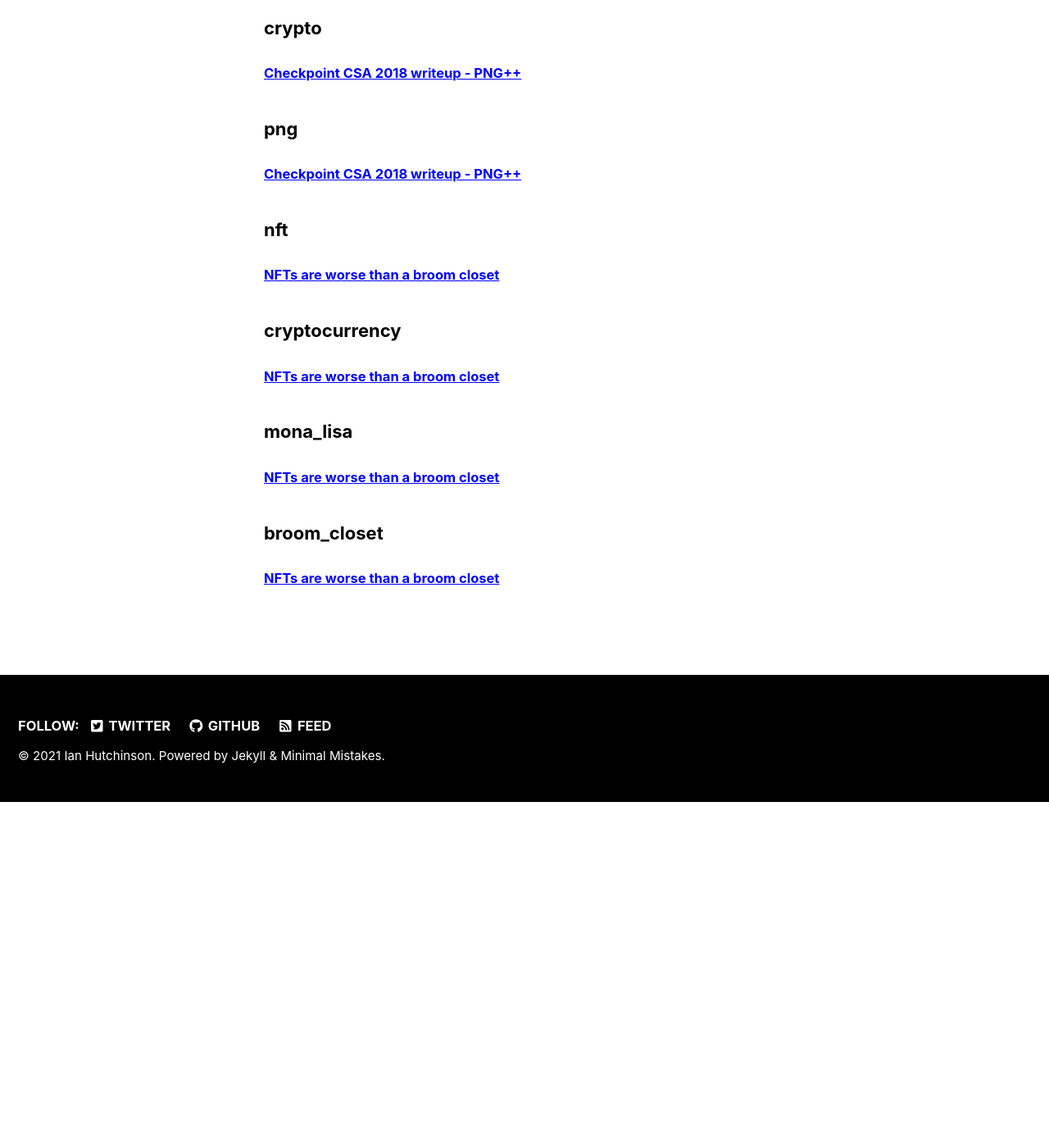
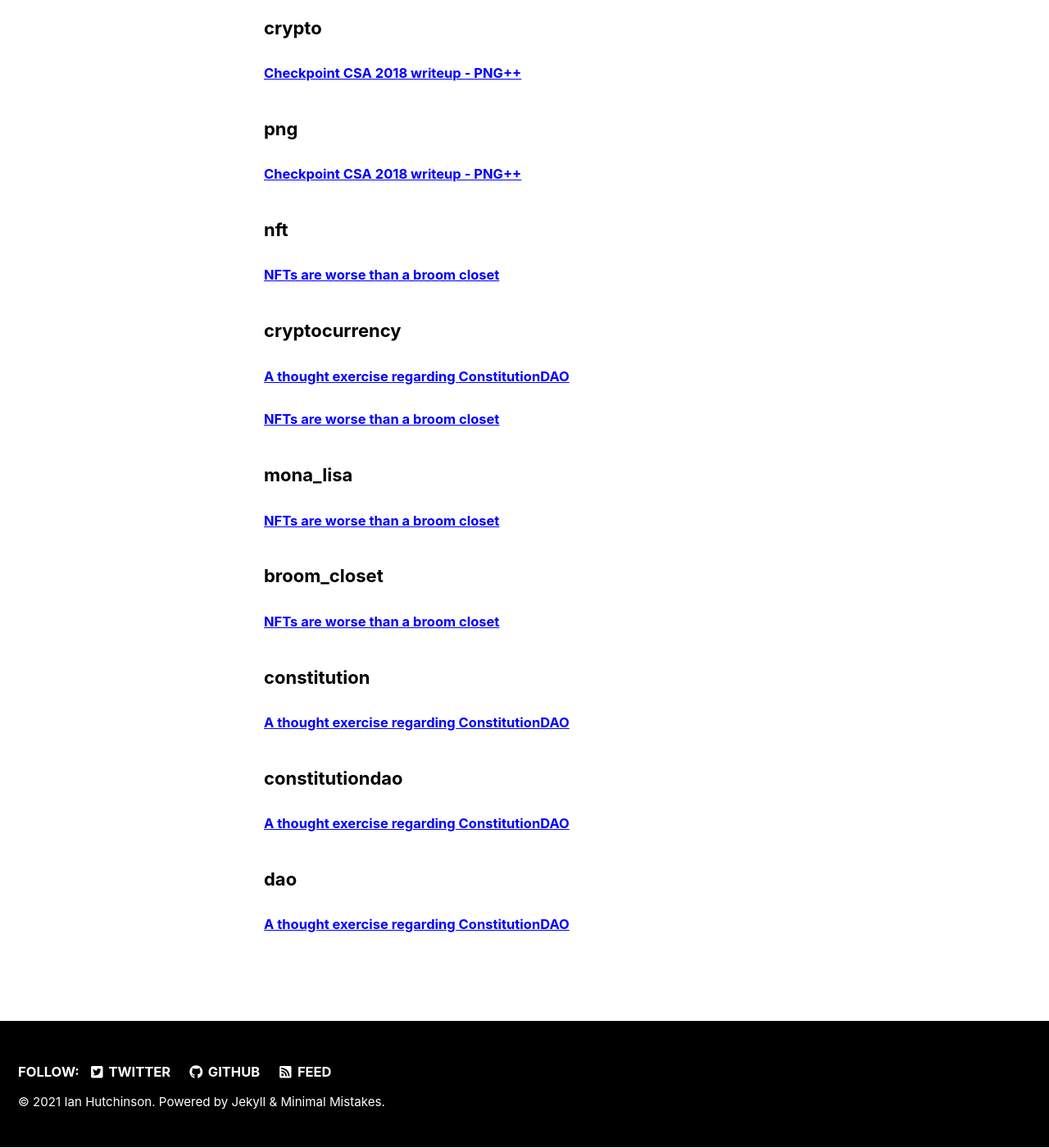
Before and after one commit to ianforcements/ianforcements.github.io, a Jekyll site: the page built from _pages/tags.html, in a window 1280 px wide and 1400 px high, scrolled down 1838 px. Shown: the whole window at 82% size. Built offline with Jekyll 4.4.1, drawn with Linux system fonts in a browser that asks for light colours; nearby versions of some CDN libraries; before the commit the page ends 2816 px from its top, so only the background shows below that; some of the changed lines change nothing that is shown.

Commit message:
add constitutiondao, edit config

```diff
--- a/_config.yml
+++ b/_config.yml
@@ -266,5 +266,3 @@ defaults:
     values:
       layout: single
       author_profile: true
-
-theme: jekyll-theme-slate
--- /dev/null
+++ b/_posts/2021-11-27-constitutiondao.markdown
@@ -0,0 +1,38 @@
+---
+layout: single
+title: "A thought exercise regarding ConstitutionDAO"
+date: 2021-11-27 01:00:00 +100
+last_modified_at:
+categories:
+tags: cryptocurrency constitution constitutiondao dao
+---
+
+I believe the following thought exercise is useful when considering the benefits of ConstitutionDAO
+
+I won't introduce ConstitutionDAO. If you don't know anything about it, consider yourself blessed, close this tab, and get on with your day.
+
+Answer the following questions for yourself:
+
+1. Is ConstitutionDAO a DAO?
+2. What does it mean to be a DAO? What technical innovation does a blockchain provide this organisation?
+(if you have used words like 'open' and 'decentralised' in your answer to (2), define these in the context of the DAO, and explain how the DAO and its members enjoy these benefits.)
+
+3. ConstitutionDAO failed to buy the constitution, but they did their best! In the event that they had succeeded in purchasing the document, who or what would have been the owner of the document, legally?
+3a. Where did the money put into ConstitutionDAO go?
+4. Who or what owns (as in, according-to-the-law-owns) the answer to (3) and (3a)?
+5. What claims do the members of ConstitutionDAO have on the assets of the answer to (4)
+6. I have all faith that the organisers behind ConstitutionDAO will handle the money in a manner satisfactory to all parties, whether that means refunds, partial refunds, putting the money towards other causes, or something else. In the hypothetical scenario where the organisers were less scrupulous, what recourse would the members of ConstitutionDAO have against them?
+7. Again on the topic of what to do with the money, if the members of ConstitutionDAO all voted to buy Abraham Lincoln's hat, but the owners of the multisig wallet decided, at the last minute, to buy (say) George Washington's silverware instead, what recourse would the good people of ConstitutionDAO have against this misuse of their funds?
+8. The ConsititionDAO organisers proposed a refund process involving a website, a new token, and a lot of manual work on their part. Their hard work at bootstrapping this governance infrastructure is admirable. Why are the governance features of the DAO itself (such as, voting rights of DAO tokens) unable to meet their requirements?
+
+9. Given your answers to (5), (6), (7) and (8), do you still feel that ConstitutionDAO enjoys the benefits you described in your answer to (2)?
+10. Given your answer to (9), do you still stand by your answer to (1)?
+
+
+
+Bonus round!
+Between the first draft of this article and publication, the ConstitutionDAO inner circle announced that ConstitutionDAO would shut down. Consider the following bonus questions:
+
+11. The announcement was made on the ConstitutionDAO website. Is there any record of the decision on-chain?
+12. Who made the decision? Did members of the DAO outside the inner circle have any input?
+13. Were any votes held with the DAO's governance token, like, at all? Ever?
```
